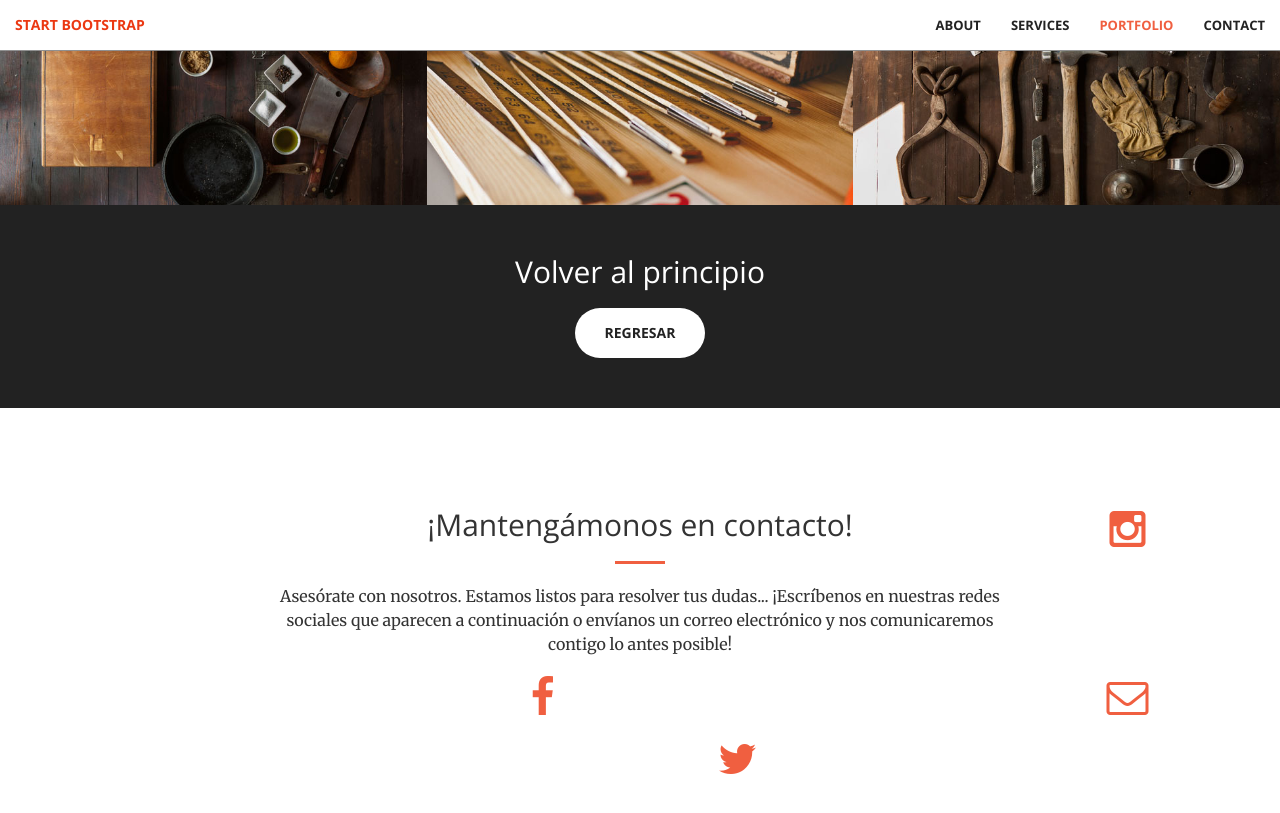
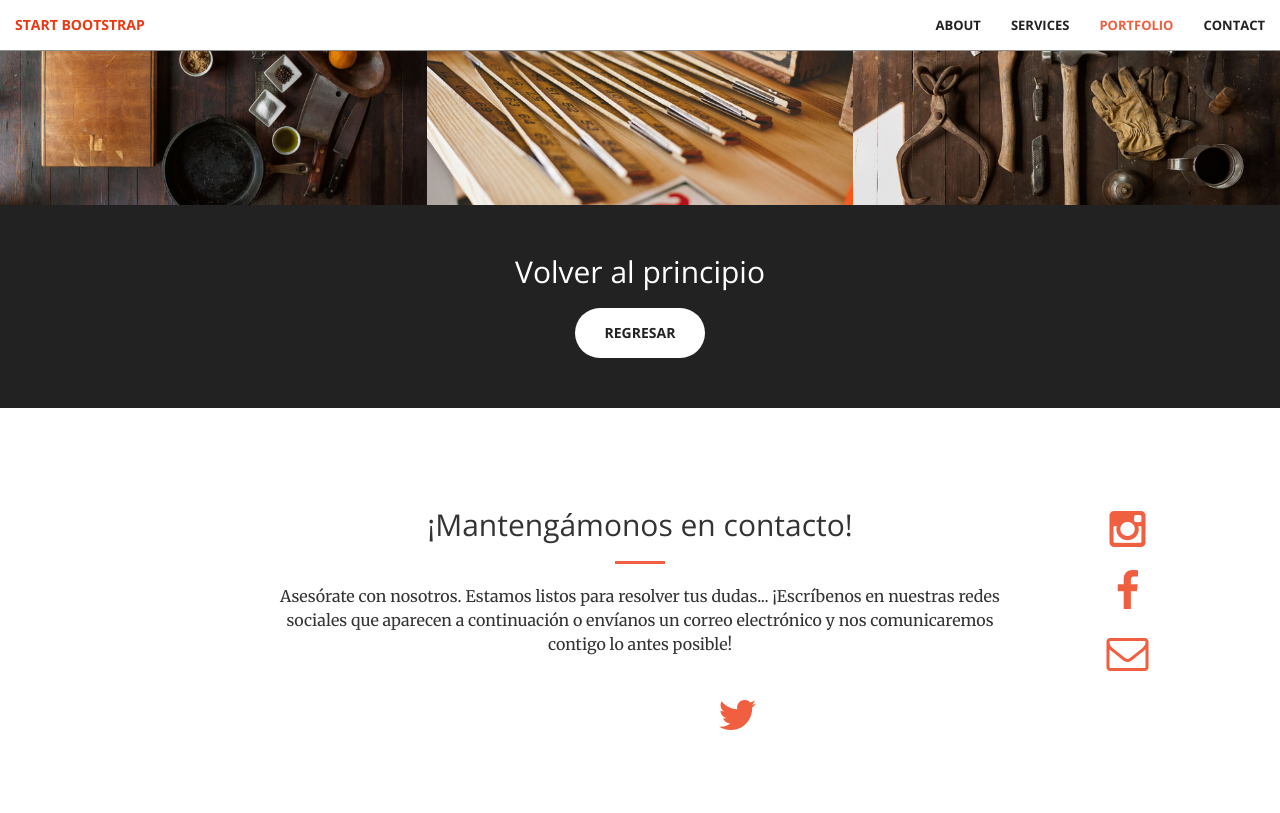
Before and after one commit to KatherineMerchanS/KatherineMerchanS.github.io, a Jekyll site: the page built from index.html, in a window 1280 px wide and 900 px high, scrolled down 2029 px. Shown: the top 813 px of the window. Built offline with Jekyll 4.4.1, drawn with Linux system fonts in a browser that asks for light colours.

Commit message:
Update contact.html

```diff
--- a/_includes/contact.html
+++ b/_includes/contact.html
@@ -12,13 +12,13 @@
                 <p>{{ site.twitter_username }}</p>
             </a>
             </div>
-        <div class="col-lg-2 col-lg-offset-4 text-center">
+        <div class="col-lg-2 col-lg-offset-3,7 text-center">
             <a href="https://twitter.com/{{ site.twitter_username }}">
                 <i class="fa fa-facebook fa-3x wow bounceIn" data-wow-delay=".1s"></i>
                 <p>{{ site.twitter_username }}</p>
             </a>
             </div>
-        <div class="col-lg-2 col-lg-offset-4 text-center">
+        <div class="col-lg-2 col-lg-offset-3,7 text-center">
             <a href="mailto:{{ site.email }}">
             <i class="fa fa-envelope-o fa-3x wow bounceIn" data-wow-delay=".1s"></i>
                 <p>{{ site.email }}</p>
```
